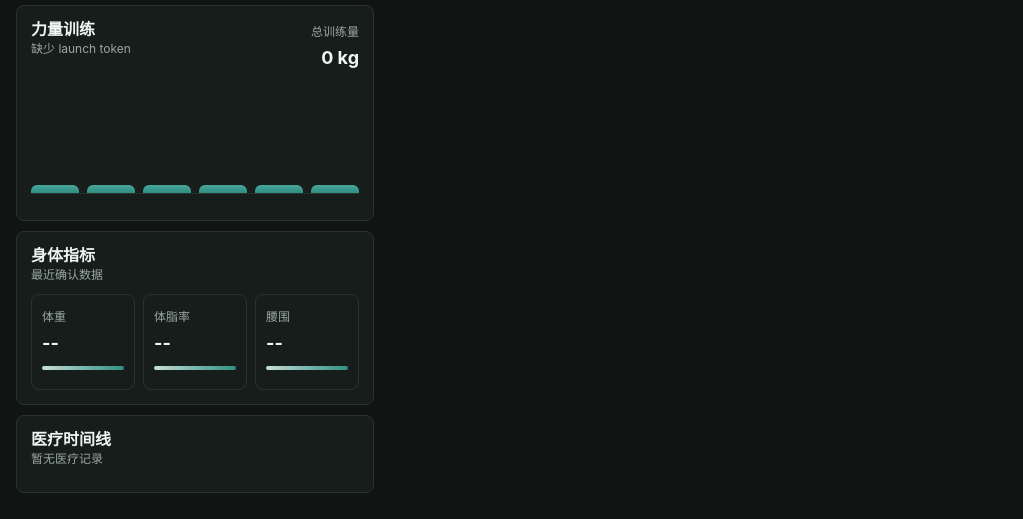
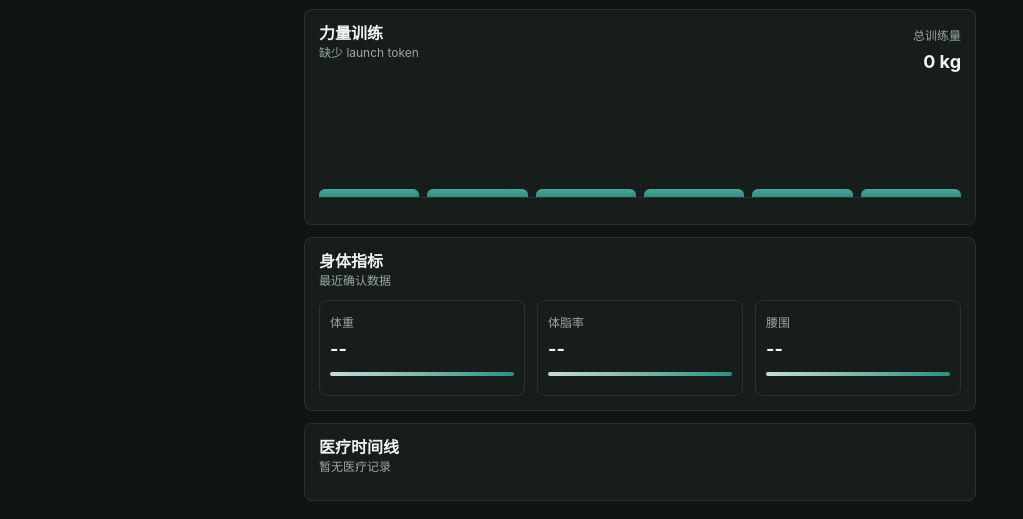
Before and after one commit to pentiumxp/healthy-public, a website: page public/health.html in a window 1280 px wide. Shown: the part 333-852 px from the top of the page, without its empty margins (0-1023 px from the left). Drawn offline with Linux system fonts and the light colour scheme.

Commit message:
Widen Health home layout on large screens

```diff
--- a/public/health.css
+++ b/public/health.css
@@ -38,7 +38,8 @@ body {
 .shell {
   min-height: 100vh;
   width: 100%;
-  max-width: 390px;
+  max-width: 720px;
+  margin: 0 auto;
   padding: calc(18px + env(safe-area-inset-top)) 16px calc(18px + env(safe-area-inset-bottom));
 }
 .topbar, .panel-head {
@@ -206,3 +207,9 @@ button {
     --list-bg: #f9fbfa;
   }
 }
+
+@media (min-width: 700px) {
+  .shell { padding-left: 24px; padding-right: 24px; }
+  .profile-grid, .body-grid { gap: 12px; }
+  .panel { margin-top: 12px; }
+}
```
Also changed, not shown: tests/public/health-theme.test.js (+3 -0 lines).
